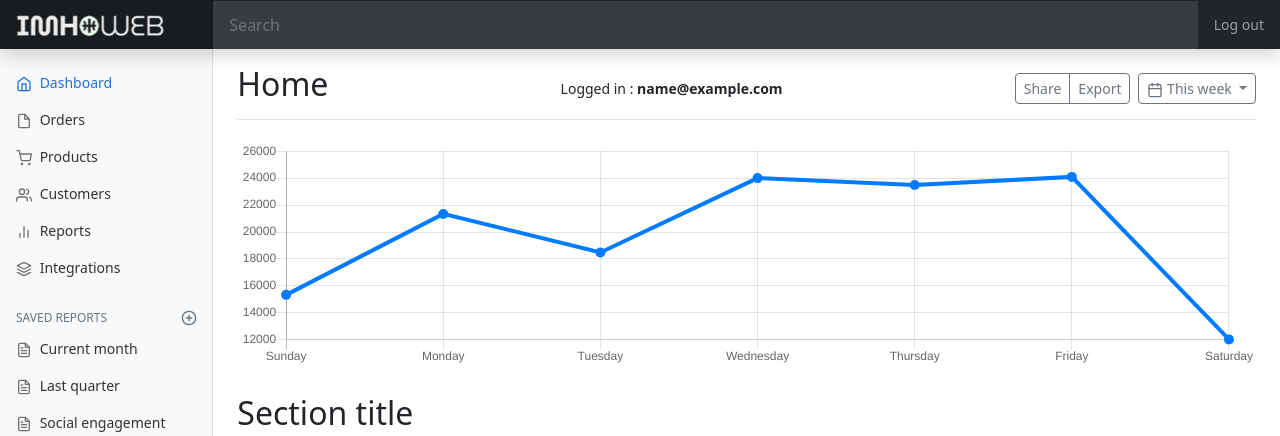
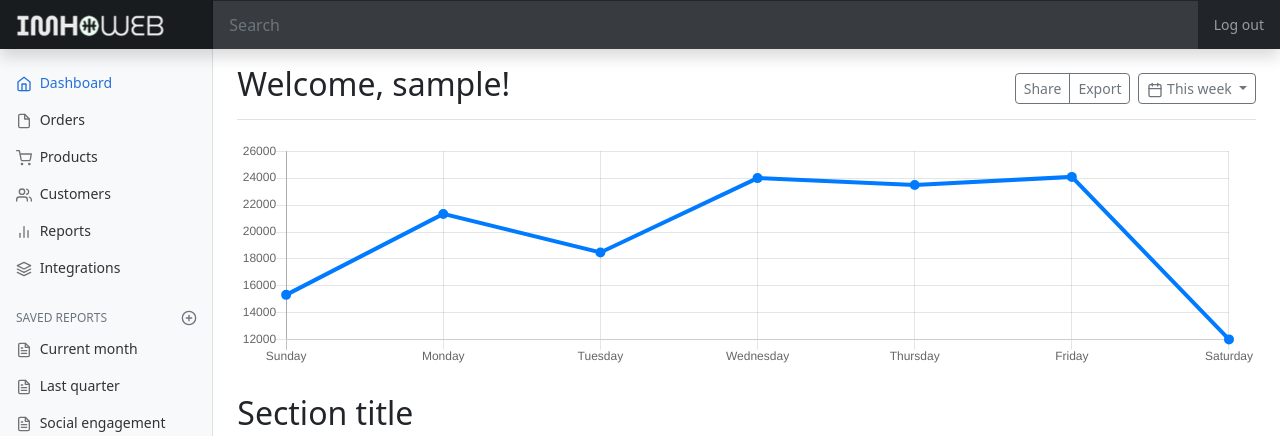
Before and after one commit to imhodot/imhoweb, a Flask app: page /dashboard in a window 1280 px wide. Shown: the top 436 px of the page. Run offline with Flask 2, Linux system fonts and the light colour scheme; the visitor is signed in with stand-in values (Sample User, id 1); data comes from the database, SQL or seed files in the repository; some libraries are stand-ins or nearby versions.

Commit message:
working on user dashboard

```diff
--- a/templates/dashboard.html
+++ b/templates/dashboard.html
@@ -169,10 +169,7 @@
 
     <main class="col-md-9 ms-sm-auto col-lg-10 px-md-4">
       <div class="d-flex justify-content-between flex-wrap flex-md-nowrap align-items-center pt-3 pb-2 mb-3 border-bottom">
-        <h1 class="h2">Home</h1>
-        <div class="">
-            Logged in :<strong> {{current_user.email}}</strong>
-        </div>
+        <h1 class="h2">Welcome, {{current_user.username}}!</h1>
         <div class="btn-toolbar mb-2 mb-md-0">
           <div class="btn-group me-2">
             <button type="button" class="btn btn-sm btn-outline-secondary">Share</button>
```
